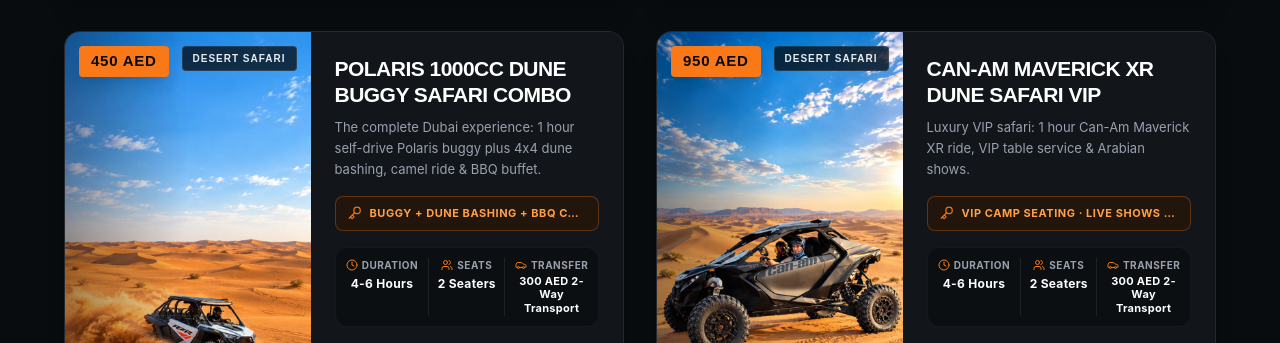
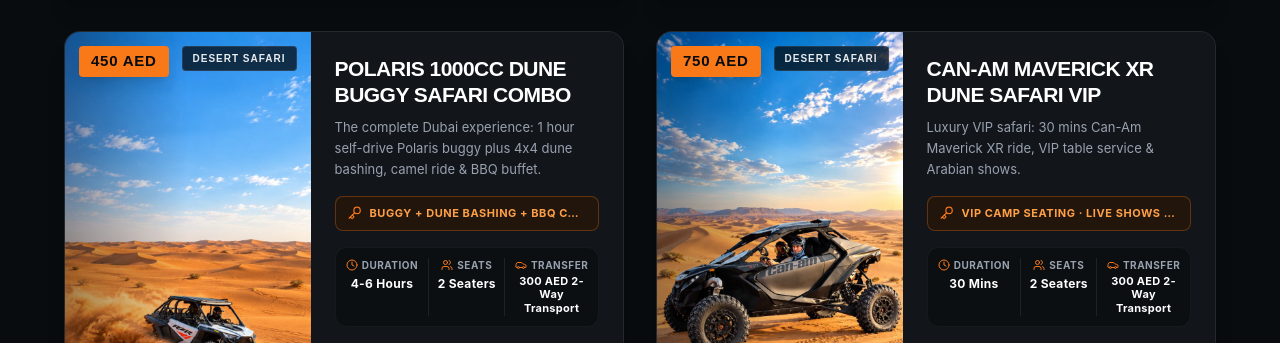
Before and after one commit to rameezwangde/Dirt-Bike, a React app: page /packages in a window 1280 px wide. Shown: the part 7667-8010 px from the top of the page. Built offline with nearby package versions, Linux system fonts and the light colour scheme; the HTML template or start-up script is replaced by a standard one.

Commit message:
feat: add packages data module with tour categories and comprehensive pricing and specifications

```diff
--- a/src/data/packagesData.js
+++ b/src/data/packagesData.js
@@ -729,24 +729,24 @@
     category: 'safari',
     categoryLabel: 'DESERT SAFARI',
     title: 'CAN-AM MAVERICK XR DUNE SAFARI VIP',
-    price: 950,
-    priceRates: 'VIP Experience: 950 AED',
-    duration: '4-6 Hours',
+    price: 750,
+    priceRates: 'VIP Experience: 750 AED',
+    duration: '30 Mins',
     seats: '2 Seaters',
     transfer: '300 AED 2-Way Transport',
     highlight: 'VIP CAMP SEATING · LIVE SHOWS & PRIVATE 4X4',
-    description: 'Luxury VIP safari: 1 hour Can-Am Maverick XR ride, VIP table service & Arabian shows.',
+    description: 'Luxury VIP safari: 30 mins Can-Am Maverick XR ride, VIP table service & Arabian shows.',
     image: '/images/maverick-xr.jpeg',
     imagePosition: 'object-center',
     specs: {
       vehicle: 'Can-Am Maverick XR 245 HP + Luxury 4x4',
-      duration: '4 to 6 Hours VIP',
+      duration: '30 Mins VIP',
       camp: 'VIP Lounge with Table Service',
       food: 'Premium 5-Star International BBQ Buffet',
       entertainment: 'Exclusive Stage View Entertainment'
     },
     inclusions: [
-      '1 Hour behind the wheel of Can-Am Maverick XR (Open key)',
+      '30 Mins behind the wheel of Can-Am Maverick XR (Open key)',
       '300 AED 2-Way round-trip hotel transfer available',
       'VIP table with dedicated service at desert camp',
       'Unlimited soft drinks, Arabic coffee (Gahwa) & fresh dates',
```
